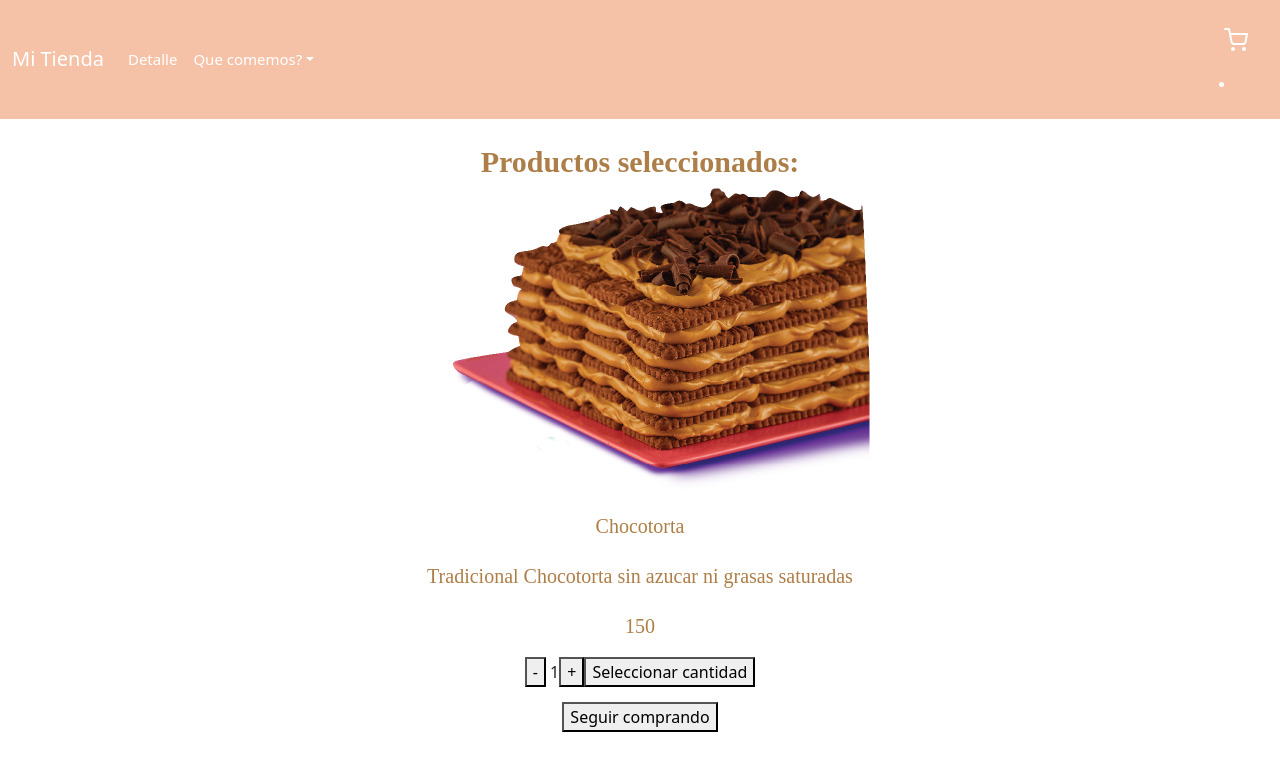
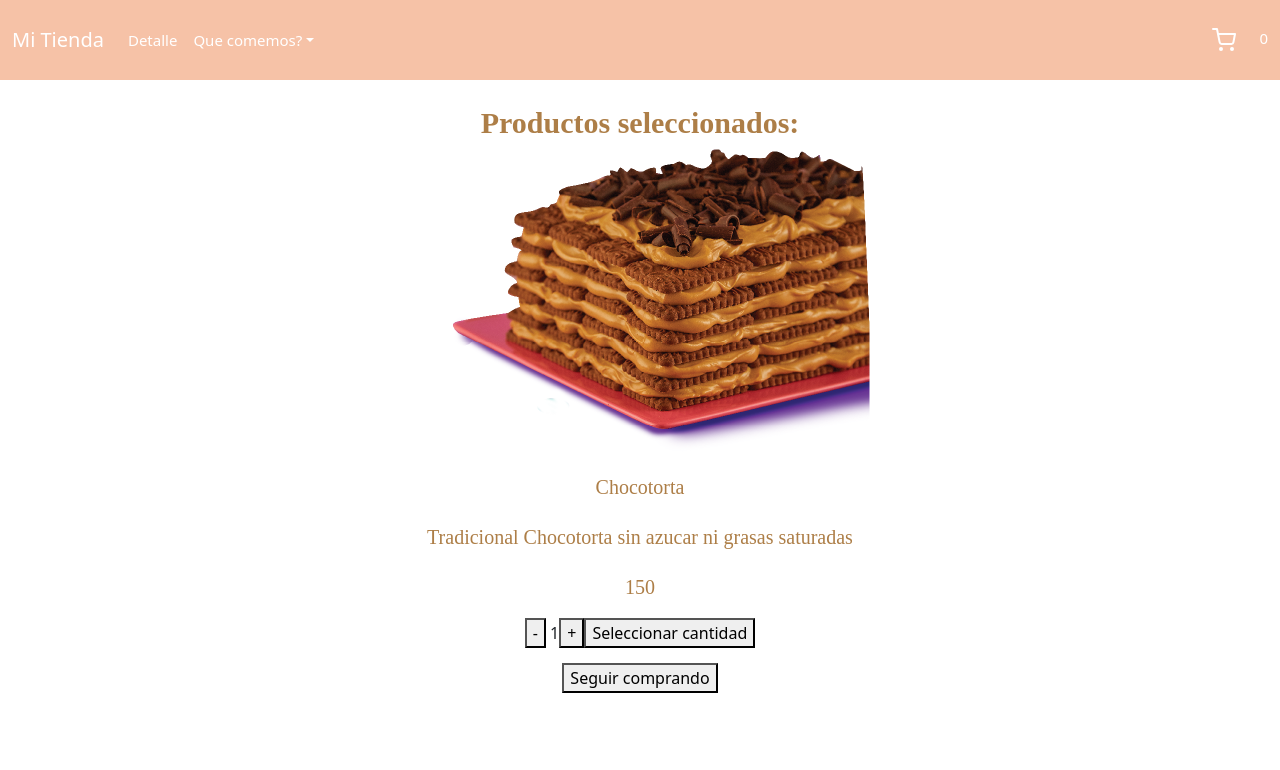
Before and after one commit to luciaabramzon/ecommerce, a React (Create React App) app: page /item/1 in a window 1280 px wide. Shown: the top 770 px of the page. Built offline with nearby package versions, Linux system fonts and the light colour scheme.

Commit message:
carticon

```diff
--- a/src/components/cart/CartContext.js
+++ b/src/components/cart/CartContext.js
@@ -21,6 +21,11 @@ export const CartProvider = ({children})=>{
         return items.reduce((acum,prod)=>acum + (prod.quantity * parseInt(prod.price ) ),0)
     }
 
+    const totalCart=()=>{
+
+        return items.reduce((acum, prod)=> acum +( prod.quantity),0)
+
+    }
 
 const addItem=(currentItem)=>{
     const indice=items.findIndex(item=>item.id===currentItem.id)
@@ -43,6 +48,7 @@ const addItem=(currentItem)=>{
             deleteItem,
             borrarCarrito,
             grandTotal,
+            totalCart,
         }
          }>
             {children}
--- a/src/components/cart/CartWidjet.js
+++ b/src/components/cart/CartWidjet.js
@@ -6,13 +6,10 @@ import { CartContext } from './CartContext'
 export const CartWidjet = () => {
   const {items,totalCart}=useContext(CartContext)
 
-  const cantidad=items.map(({quantity})=>(<li>{quantity}</li>))
   return (
     <div>
-      <CartIcon/>
-      <ul>
-      <li>{cantidad}</li>
-      </ul>
+      <CartIcon/> {totalCart()}
+
       </div>
   )
 }
```
